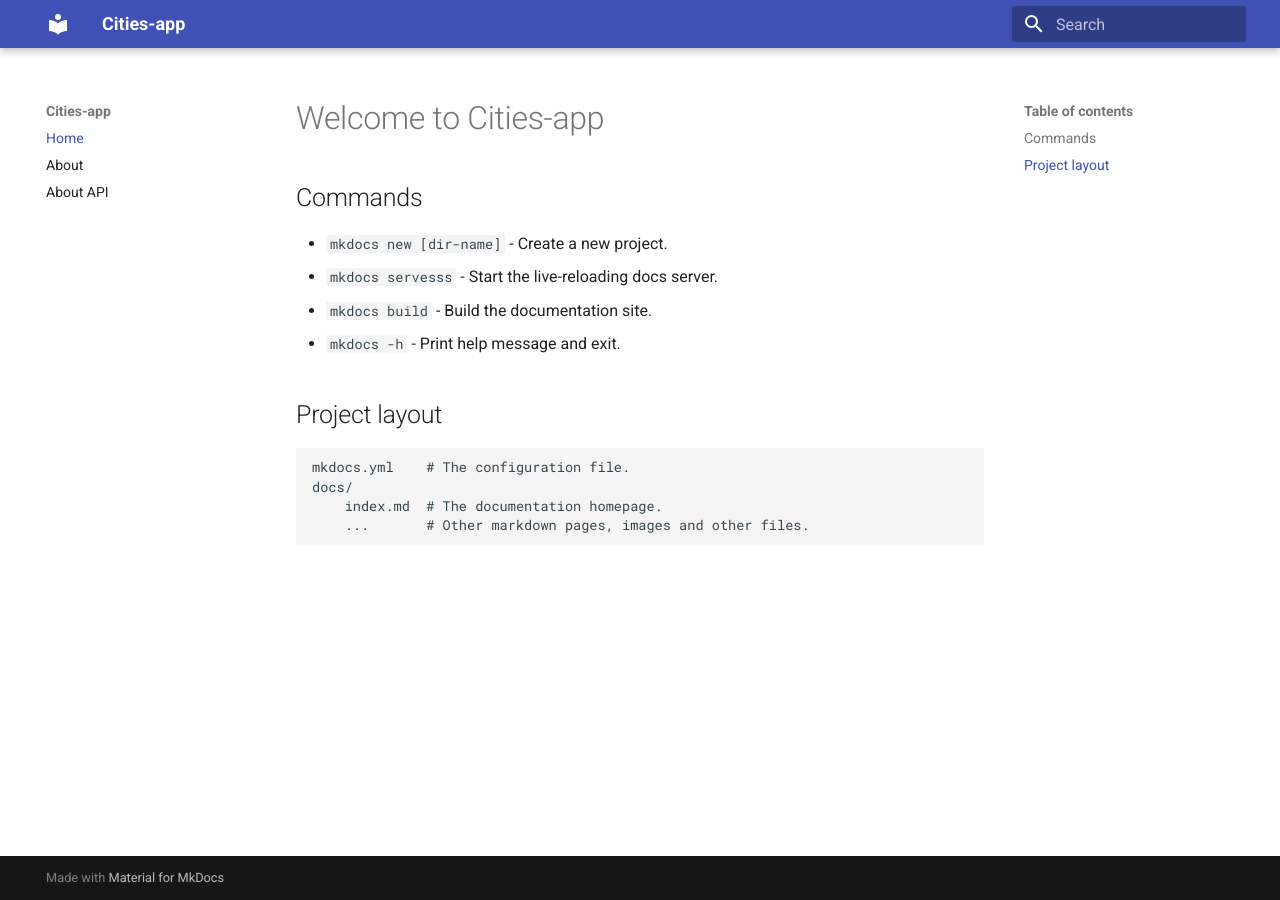
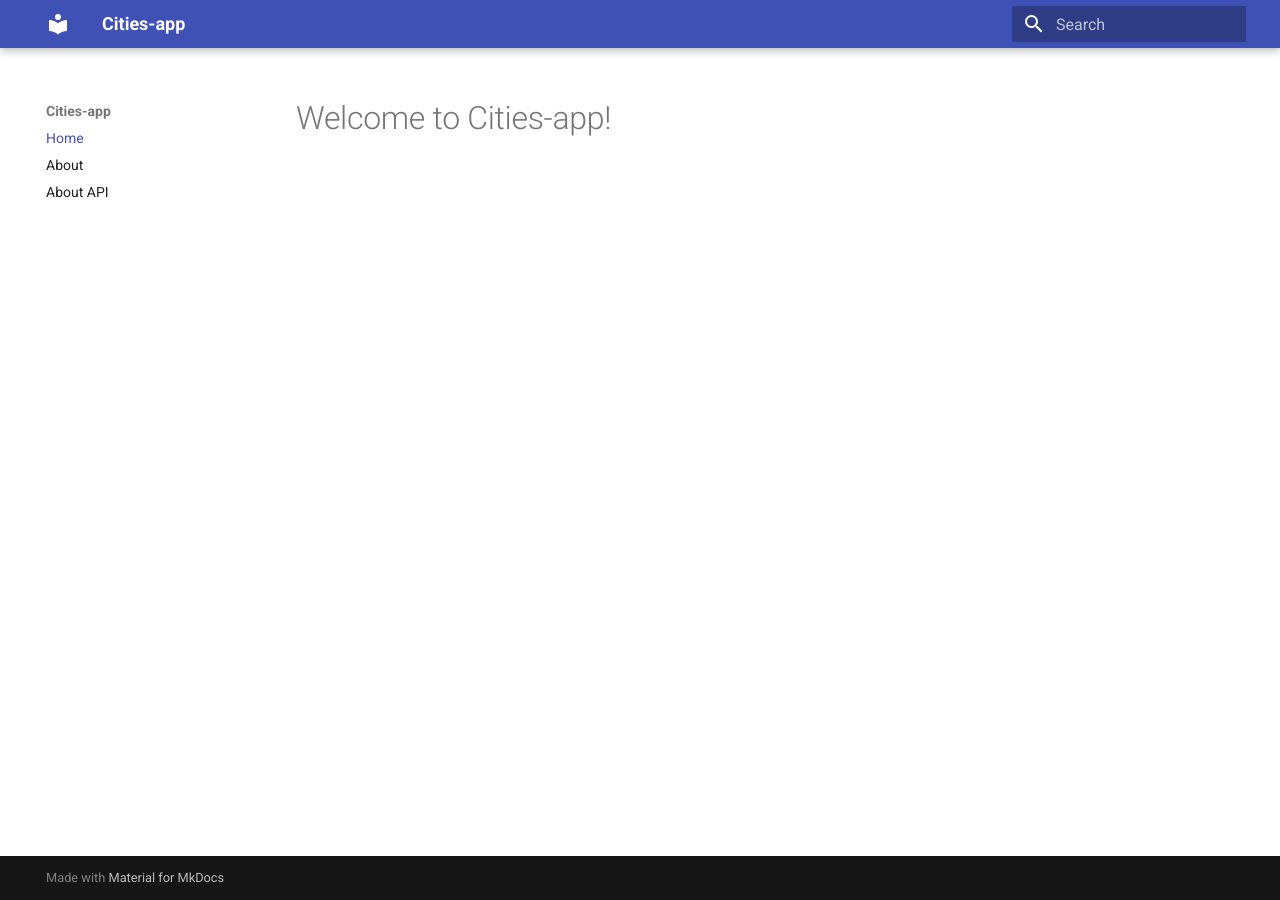
Before and after one commit to jkrobicki/cities-api, an MkDocs documentation site: the page built from docs/index.md, in a window 1280 px wide. Built offline with MkDocs 1.6.1 and Material for MkDocs 9.7.7, drawn with Linux system fonts in a browser that asks for light colours.

```diff
--- a/docs/index.md
+++ b/docs/index.md
@@ -1,16 +1 @@
-# Welcome to Cities-app
-
-
-## Commands
-
-* `mkdocs new [dir-name]` - Create a new project.
-* `mkdocs servesss` - Start the live-reloading docs server.
-* `mkdocs build` - Build the documentation site.
-* `mkdocs -h` - Print help message and exit.
-
-## Project layout
-
-    mkdocs.yml    # The configuration file.
-    docs/
-        index.md  # The documentation homepage.
-        ...       # Other markdown pages, images and other files.
+# Welcome to Cities-app!
```
Also changed, not shown: README.md (+2 -2 lines), docs/about.md (+0 -2 lines).
